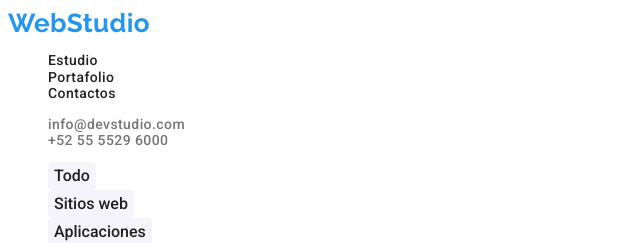
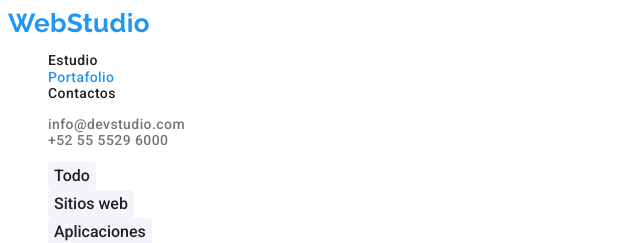
Before and after one commit to LeiderIP/goit-markup-hw-02, a plain HTML site: page portfolio.html in a window 1280 px wide. Shown: the top 243 px of the page, 0-640 px from the left. Drawn offline with Linux system fonts and the light colour scheme; a web font is replaced by a local one.

Commit message:
current and portfloios sections corrected

```diff
--- a/css/styles.css
+++ b/css/styles.css
@@ -27,10 +27,6 @@
     text-decoration: none;
 }
 
-.current {
-    color: var(--primary-color);
-}
-
 .main_title{
     color: var(--primary-color);
     font-family: var(--font-family-2);
@@ -47,6 +43,10 @@
 }
 
 .button_nav .button_links:hover{
+    color: var(--primary-color);
+}
+
+.button_nav .current {
     color: var(--primary-color);
 }
 
--- a/portfolio.html
+++ b/portfolio.html
@@ -32,8 +32,6 @@
           <li><button class="main_option" type="button">Disenio</button></li>
           <li><button class="main_option" type="button">Marketing</button></li>
         </ul>
-      </section>
-      <section>
         <ul class="list_images style">
           <li>
             <img
```
